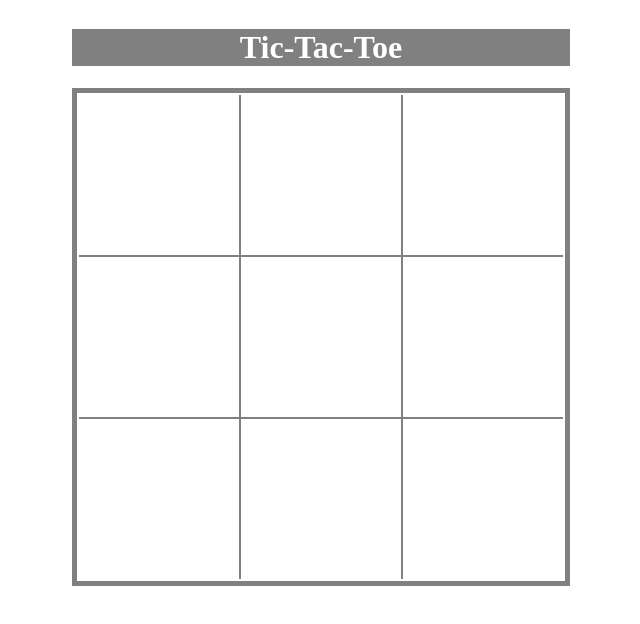
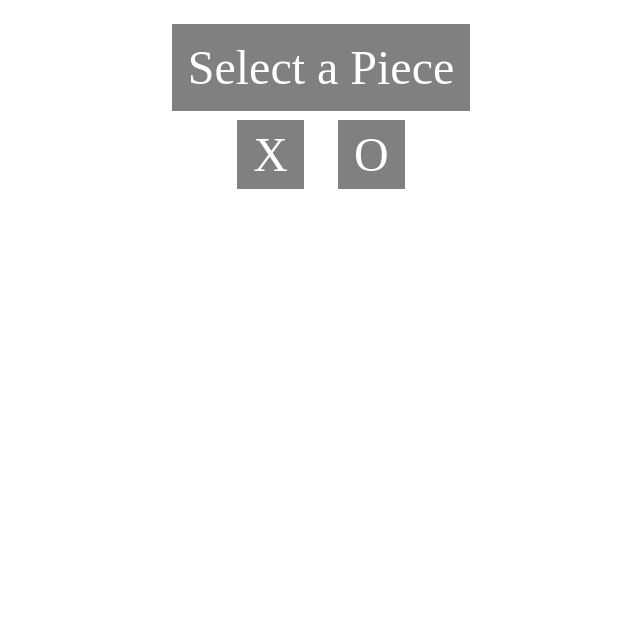
Before and after one commit to jldoan91/tictacto, a React app: page / in a window 1280 px wide. Shown: the whole page, without its empty margins (319-959 px from the left). Built offline with nearby package versions, Linux system fonts and the light colour scheme.

Commit message:
conditional render to select game piece

```diff
--- a/src/components/board/board.css
+++ b/src/components/board/board.css
@@ -1,23 +1,25 @@
+.piece{
+    cursor: pointer;
+    font-size: 3rem;
+    margin: 1rem;
+    border: 1px solid;
+    background: gray;
+    color: white;
+    padding: 0.5rem 1rem;
+}
+
 .container{
     margin: auto;
     text-align: center;
 }
 
-/* .btn{
-    font-size: 1.5rem;
-    margin: 1rem;
-    width: 7rem;
-    height: 3rem;
-    background: gray;
-    color: white;
-    border-radius: 0.5rem;
-    cursor: pointer;
-} */
-
 .header{
+    font-size: 3rem;
     text-align: center;
     background-color: gray;
     color: white;
+    padding: 1rem;
+    margin: 1rem;
 }
 
 .board{
--- a/src/components/board/board.js
+++ b/src/components/board/board.js
@@ -6,42 +6,81 @@ const Board = class Board extends React.Component {
         super(props);
         this.state = {
             move: 0,
-            selectedPiece: '',
-            turn: ''
+            playerPiece: '',
+            computerPiece: '',
+            boxes: {
+                topLeft: 'O',
+                topMid: '',
+                topRight: '',
+                midLeft: '',
+                center: '',
+                midRight: '',
+                botLeft: '',
+                botMid: '',
+                botRight: ''
+            },
+            computerTurn: false,
+            gameActive: true
         };
     }
 
     onClick = (box) => {
-        this.setState({})
+        if (!this.state.boxes[box]) {
+            this.setState(prevState => ({
+                boxes: {
+                    ...prevState.boxes,
+                    [box]: this.state.playerPiece
+                },
+                computerTurn: true
+            }))
+        }
+    }
+
+    selectPiece = (piece) => {
+        (piece === 'X') ? this.setState({ playerPiece: 'X', computerPiece: 'O' }) : this.setState({ playerPiece: 'O', computerPiece: 'X' })
     }
 
     render() {
+        if (!this.state.playerPiece && !this.state.computerPiece) {
             return (
                 <div className={styles.container}>
                     <div className={styles.header}>
-                    <h1>Tic-Tac-Toe</h1>
+                        Select a Piece
+                    </div>
+                    <div>
+                        <span onClick={() => this.selectPiece('X')} className={styles.piece}>X</span>
+                        <span onClick={() => this.selectPiece('O')} className={styles.piece}>O</span>
+                    </div>
+                </div>
+            );
+        }
+        else {
+            return (
+                <div className={styles.container}>
+                    <div className={styles.header}>
+                        Tic-Tac-Toe
                     </div>
                     <div className={styles.board}>
                         <div className={styles.top}>
-                        <div onClick={() => this.onClick('topLeft')} className={styles.topLeft}>{this.state.topLeft}</div>
-                        <div onClick={this.onClick} className={styles.topMid}></div>
-                        <div onClick={this.onClick} className={styles.topRight}></div>
+                            <div disabled={this.state.computerTurn} onClick={() => this.onClick('topLeft')} className={styles.topLeft}>{this.state.boxes.topLeft}</div>
+                            <div onClick={() => this.onClick('topMid')} className={styles.topMid}>{this.state.boxes.topMid}</div>
+                            <div onClick={() => this.onClick('topRight')} className={styles.topRight}>{this.state.boxes.topRight}</div>
                         </div>
-                    <div className={styles.mid}>
-                        <div onClick={this.onClick} className={styles.midLeft}></div>
-                        <div onClick={this.onClick} className={styles.center}></div>
-                        <div onClick={this.onClick} className={styles.midRight}></div>
+                        < div className={styles.mid}>
+                            <div onClick={() => this.onClick('midLeft')} className={styles.midLeft}>{this.state.boxes.midLeft}</div>
+                            <div onClick={() => this.onClick('center')} className={styles.center}>{this.state.boxes.center}</div>
+                            <div onClick={() => this.onClick('midRight')} className={styles.midRight}>{this.state.boxes.midRight}</div>
                         </div>
                         <div className={styles.bot}>
-                        <div onClick={this.onClick} className={styles.botLeft}></div>
-                        <div onClick={this.onClick} className={styles.botMid}></div>
-                        <div onClick={this.onClick} className={styles.botRight}></div>
+                            <div onClick={() => this.onClick('botLeft')} className={styles.botLeft}> {this.state.boxes.botLeft}</div>
+                            <div onClick={() => this.onClick('botMid')} className={styles.botMid}>{this.state.boxes.botMid}</div>
+                            <div onClick={() => this.onClick('botRight')} className={styles.botRight}>{this.state.boxes.botRight}</div>
                         </div>
                     </div>
-                {/* <button className={styles.btn} type="button">Lock In</button> */}
                 </div>
             );
         }
     }
+}
 
 export default Board;
```
Lines whose indentation alone changed are shown as unchanged.
